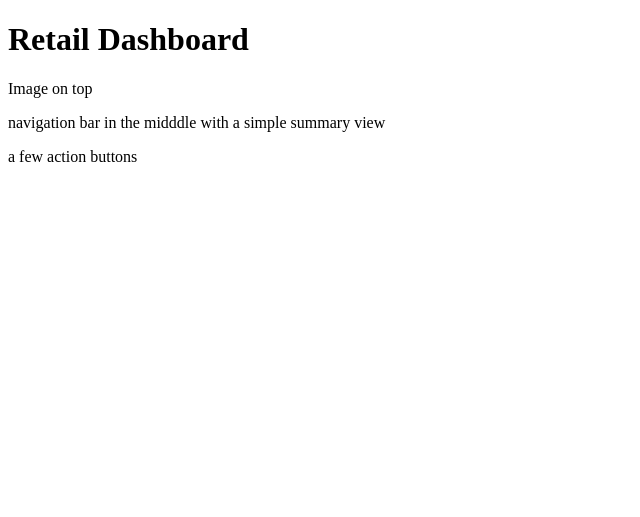
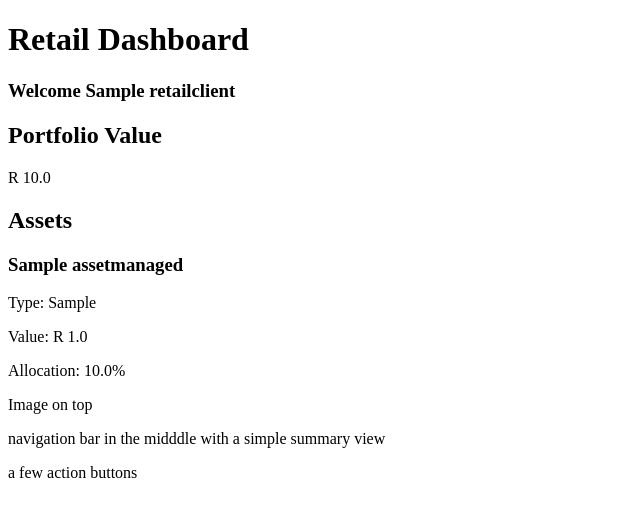
Before and after one commit to nhase20/Django-Fundamentals, a Django app: template MultiManager/clients/templates/retail-dashboard.html in a window 1280 px wide. Shown: the top 517 px of the page, without its empty margins (0-640 px from the left). Run offline with Django 5.2, Linux system fonts and the light colour scheme; the template is opened without the code that fills it: values that come from a table or form of the project are taken from there, others are empty; tables that the repository leaves empty hold one stand-in row (values such as "Sample post").

Commit message:
Added portfolio and assets successfully

```diff
--- a/MultiManager/clients/apps.py
+++ b/MultiManager/clients/apps.py
@@ -1,5 +1,7 @@
 from django.apps import AppConfig
-
 
 class ClientsConfig(AppConfig):
     name = 'clients'
+
+    def ready(self):
+        import clients.signal
--- a/MultiManager/clients/models.py
+++ b/MultiManager/clients/models.py
@@ -7,13 +7,19 @@ class RetailClient(models.Model):
         ('preservation', 'Wealth Preservation'),
     ]
 
+    RISK_TOLERANCE = [
+        ('conservative','Conservative'),
+        ('aggressive','Aggressive'),
+        ('moderate','Moderate'),
+    ]
+
     name = models.CharField(max_length=100)
     email = models.EmailField()
     client_goals = models.CharField(max_length=20, choices=INVESTMENT_GOALS)
     age = models.PositiveIntegerField(max_length=3)
-    risk_tolerance = models.CharField(max_length=50)
+    risk_tolerance = models.CharField(max_length=20, choices= RISK_TOLERANCE)
     investment_goal = models.CharField(max_length=100)
-    time_horizon = models.IntegerField()
+    time_horizon = models.PositiveBigIntegerField()
     identity_number = models.PositiveBigIntegerField(max_length=13)
 
     def __str__(self):
@@ -21,6 +27,7 @@ class RetailClient(models.Model):
 
 
 class InstitutionalClient(models.Model):
+
     ORGANIZATION_TYPE = [
         ('mutual funds', 'Mutual Funds'),
         ('closed-end funds', 'Closed-end Funds'),
@@ -62,6 +69,7 @@ class InstitutionalClient(models.Model):
         ('partial','No'),
         ('no','Partial'),
     ]
+
     # About company
     organization_type = models.CharField(max_length=20, choices=ORGANIZATION_TYPE)
     assets_held = models.PositiveBigIntegerField()
@@ -79,13 +87,24 @@ class InstitutionalClient(models.Model):
         return self.name
 
 class Portfolio(models.Model):
-    retail_client = models.OneToOneField(RetailClient,on_delete=models.CASCADE)
 
-    institutional_client = models.OneToOneField(InstitutionalClient,on_delete=models.CASCADE)
-    total_value = models.FloatField()
+    retail_client = models.OneToOneField(RetailClient,null=True,blank=True,on_delete=models.CASCADE)
+    institutional_client = models.OneToOneField(InstitutionalClient,null=True,blank=True,on_delete=models.CASCADE)
+    total_value = models.FloatField(null=True,blank=True,default=0)
     created_at = models.DateTimeField(auto_now_add=True)
 
-class Asset(models.Model):
+    @staticmethod
+    def create_portfolio(client):
+        portfolio = Portfolio.objects.create(
+            retail_client=client if hasattr(client, 'retailclient') else None,
+            institutional_client=client if hasattr(client, 'institutionalclient') else None,
+            total_value=0
+        )
+        return portfolio
+
+class AssetManaged(models.Model):
     portfolio = models.ForeignKey(Portfolio, on_delete=models.CASCADE)
-    asset_type = models.CharField(max_length=50)  # stocks, bonds
-    percentage = models.FloatField()
+    asset_type = models.CharField(max_length=50)
+    name = models.CharField(max_length=100)
+    value = models.FloatField()
+    allocation_percentage = models.FloatField()
--- a/MultiManager/clients/templates/retail-dashboard.html
+++ b/MultiManager/clients/templates/retail-dashboard.html
@@ -2,6 +2,23 @@
 
 {% block content %}
 <h1>Retail Dashboard</h1>
+<h3>Welcome {{ client.name }}</h3>
+
+<h2>Portfolio Value</h2>
+<p>R {{ portfolio.total_value }}</p>
+
+<h2>Assets</h2>
+
+{% for asset in assets %}
+<div class="card">
+    <h3>{{ asset.name }}</h3>
+    <p>Type: {{ asset.asset_type }}</p>
+    <p>Value: R {{ asset.value }}</p>
+    <p>Allocation: {{ asset.allocation_percentage }}%</p>
+</div>
+{% empty %}
+<p>No assets yet</p>
+{% endfor %}
 <p>Image on top</p>
 <p>navigation bar in the midddle with a simple summary view</p>
 <p>a few action buttons</p>
--- a/MultiManager/clients/urls.py
+++ b/MultiManager/clients/urls.py
@@ -4,6 +4,7 @@ from . import views
 urlpatterns = [
     path('', views.home, name='home'),
     path('onboarding/<str:client_type>/', views.onboarding, name='onboarding'),
-    path('retail-dashboard/', views.retail_dashboard, name='retail-dashboard'),
-    path('institutional-dashboard/', views.institutional_dashboard, name='institutional-dashboard'),
+    #path('retail-dashboard/', views.retail_dashboard, name='retail-dashboard'),
+    path('institutional-dashboard/<int:client_id>/', views.institutional_dashboard, name='institutional-dashboard'),
+    path('retail-dashboard/<int:client_id>/', views.retail_dashboard, name='retail-dashboard')
 ]
```
Also changed, not shown: MultiManager/clients/signal.py (added, +8 -0 lines), MultiManager/clients/views.py (+25 -9 lines), MultiManager/clients/migrations/0003_alter_retailclient_risk_tolerance_and_more.py (added), MultiManager/clients/migrations/0004_alter_portfolio_institutional_client_and_more.py (added), MultiManager/clients/migrations/0005_alter_portfolio_total_value.py (added), MultiManager/db.sqlite3.
